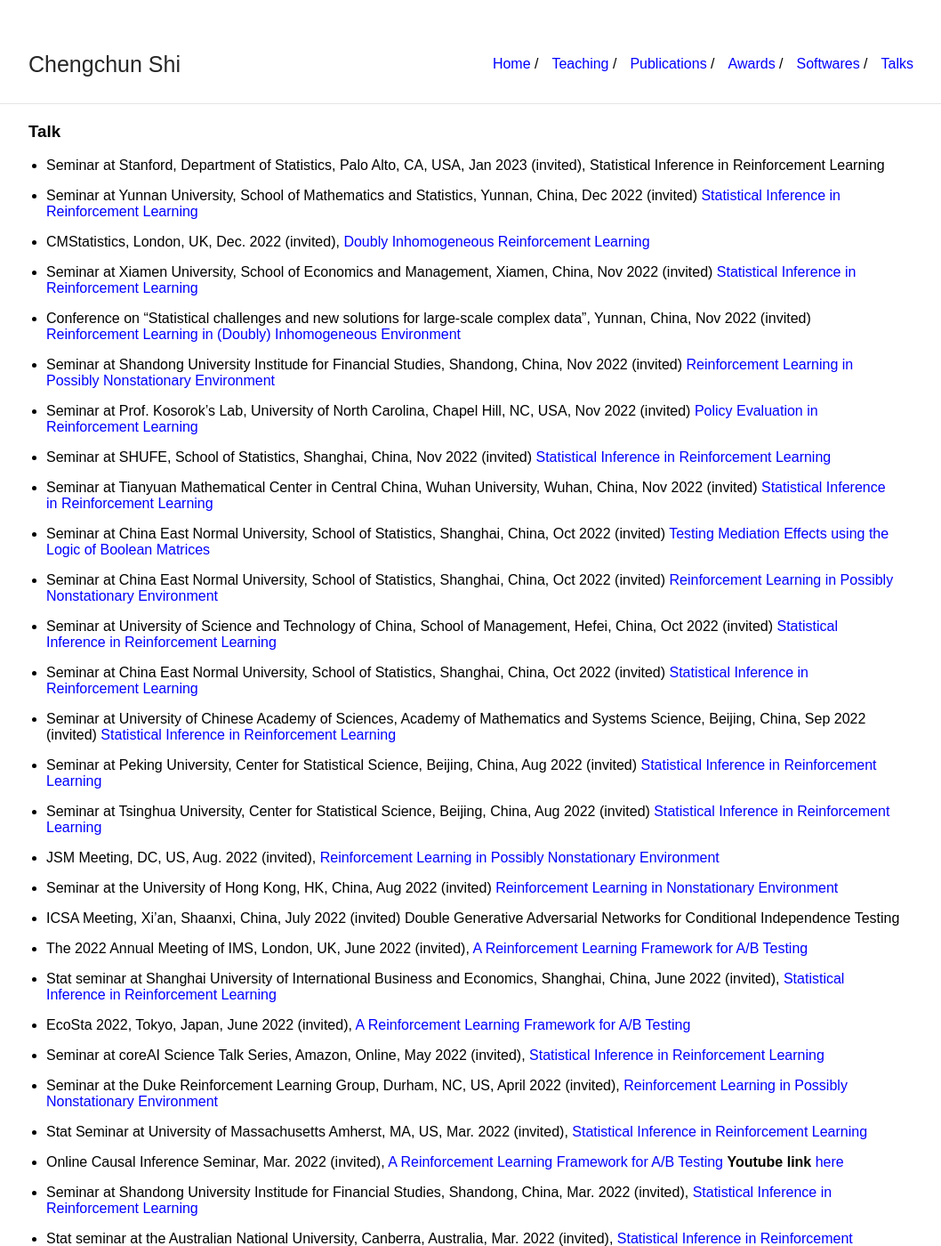
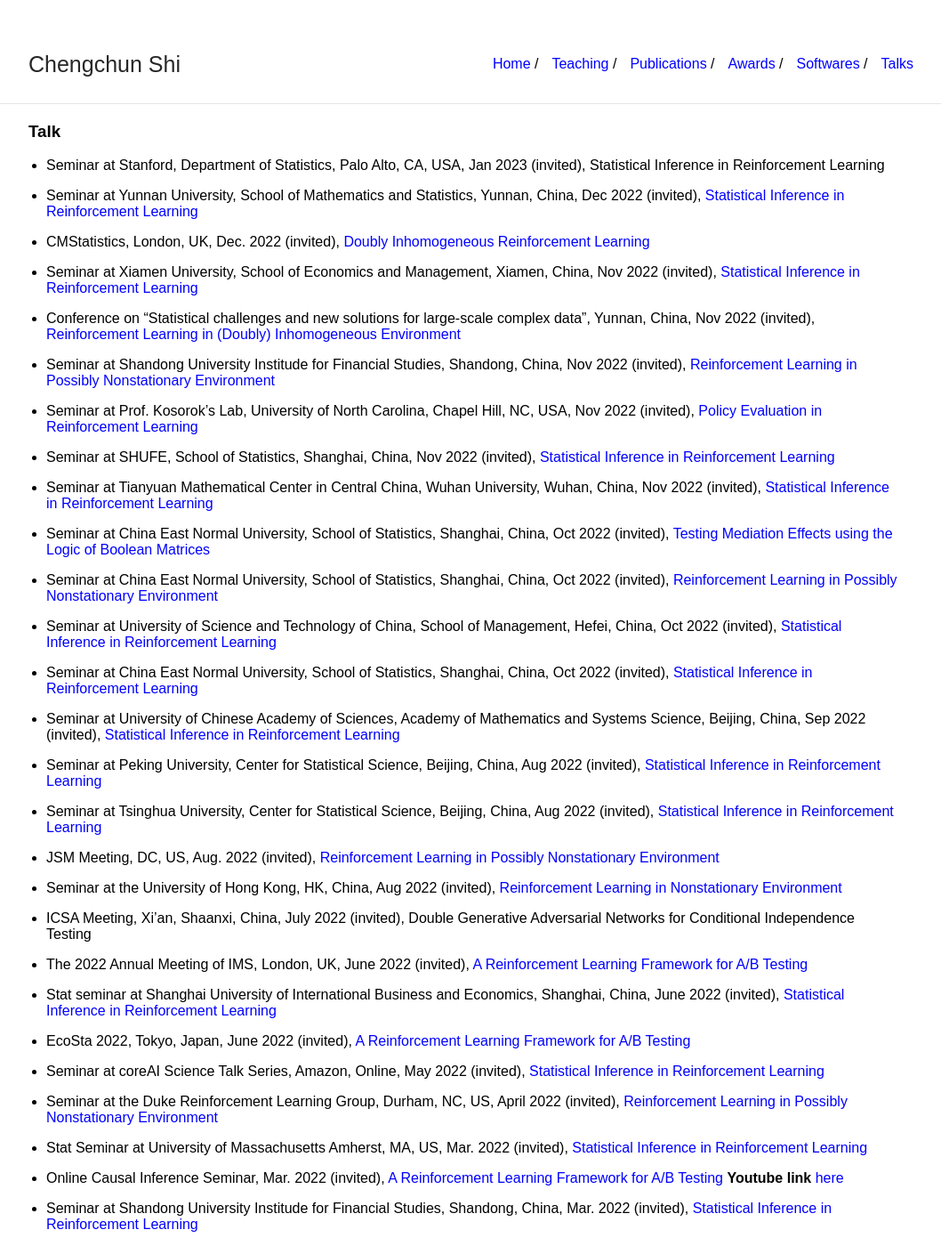
Before and after one commit to callmespring/callmespring.github.io, a Jekyll site: the page built from talk.md, in a window 1280 px wide and 1400 px high. Shown: the whole window at 89% size, without its empty margins (108-1166 px from the left). Built offline with Jekyll 4.4.1, drawn with Linux system fonts in a browser that asks for light colours.

Commit message:
Update talk.md

```diff
--- a/talk.md
+++ b/talk.md
@@ -7,41 +7,41 @@ title: Talk
 
 * Seminar at Stanford, Department of Statistics, Palo Alto, CA, USA, Jan 2023 (invited), Statistical Inference in Reinforcement Learning
 
-* Seminar at Yunnan University, School of Mathematics and Statistics, Yunnan, China, Dec 2022 (invited) [Statistical Inference in Reinforcement Learning](./slides/StatRL.pdf)
+* Seminar at Yunnan University, School of Mathematics and Statistics, Yunnan, China, Dec 2022 (invited), [Statistical Inference in Reinforcement Learning](./slides/StatRL.pdf)
 
 * CMStatistics, London, UK, Dec. 2022 (invited), [Doubly Inhomogeneous Reinforcement Learning](./slides/DIRL.pdf)
 
-* Seminar at Xiamen University, School of Economics and Management, Xiamen, China, Nov 2022 (invited) [Statistical Inference in Reinforcement Learning](./slides/StatRL.pdf)
+* Seminar at Xiamen University, School of Economics and Management, Xiamen, China, Nov 2022 (invited), [Statistical Inference in Reinforcement Learning](./slides/StatRL.pdf)
 
-* Conference on "Statistical challenges and new solutions for large-scale complex data", Yunnan, China, Nov 2022 (invited) [Reinforcement Learning in (Doubly) Inhomogeneous Environment](./slides/NonstatRL.pdf)
+* Conference on "Statistical challenges and new solutions for large-scale complex data", Yunnan, China, Nov 2022 (invited), [Reinforcement Learning in (Doubly) Inhomogeneous Environment](./slides/NonstatRL.pdf)
 
-* Seminar at Shandong University Institude for Financial Studies, Shandong, China, Nov 2022 (invited) [Reinforcement Learning in Possibly Nonstationary Environment](./slides/NonstatRL.pdf)
+* Seminar at Shandong University Institude for Financial Studies, Shandong, China, Nov 2022 (invited), [Reinforcement Learning in Possibly Nonstationary Environment](./slides/NonstatRL.pdf)
 
-* Seminar at Prof. Kosorok's Lab, University of North Carolina, Chapel Hill, NC, USA, Nov 2022 (invited) [Policy Evaluation in Reinforcement Learning](./slides/PE.pdf)
+* Seminar at Prof. Kosorok's Lab, University of North Carolina, Chapel Hill, NC, USA, Nov 2022 (invited), [Policy Evaluation in Reinforcement Learning](./slides/PE.pdf)
 
-* Seminar at SHUFE, School of Statistics, Shanghai, China, Nov 2022 (invited) [Statistical Inference in Reinforcement Learning](./slides/StatRL.pdf)
+* Seminar at SHUFE, School of Statistics, Shanghai, China, Nov 2022 (invited), [Statistical Inference in Reinforcement Learning](./slides/StatRL.pdf)
 
-* Seminar at Tianyuan Mathematical Center in Central China, Wuhan University, Wuhan, China, Nov 2022 (invited) [Statistical Inference in Reinforcement Learning](./slides/StatRL.pdf)
+* Seminar at Tianyuan Mathematical Center in Central China, Wuhan University, Wuhan, China, Nov 2022 (invited), [Statistical Inference in Reinforcement Learning](./slides/StatRL.pdf)
 
-* Seminar at China East Normal University, School of Statistics, Shanghai, China, Oct 2022 (invited) [Testing Mediation Effects using the Logic of Boolean Matrices](./slides/LOGAN.pdf)
+* Seminar at China East Normal University, School of Statistics, Shanghai, China, Oct 2022 (invited), [Testing Mediation Effects using the Logic of Boolean Matrices](./slides/LOGAN.pdf)
 
-* Seminar at China East Normal University, School of Statistics, Shanghai, China, Oct 2022 (invited) [Reinforcement Learning in Possibly Nonstationary Environment](./slides/NonstatRL.pdf)
+* Seminar at China East Normal University, School of Statistics, Shanghai, China, Oct 2022 (invited), [Reinforcement Learning in Possibly Nonstationary Environment](./slides/NonstatRL.pdf)
 
-* Seminar at University of Science and Technology of China, School of Management, Hefei, China, Oct 2022 (invited) [Statistical Inference in Reinforcement Learning](./slides/StatRL.pdf)
+* Seminar at University of Science and Technology of China, School of Management, Hefei, China, Oct 2022 (invited), [Statistical Inference in Reinforcement Learning](./slides/StatRL.pdf)
 
-* Seminar at China East Normal University, School of Statistics, Shanghai, China, Oct 2022 (invited) [Statistical Inference in Reinforcement Learning](./slides/StatRL.pdf)
+* Seminar at China East Normal University, School of Statistics, Shanghai, China, Oct 2022 (invited), [Statistical Inference in Reinforcement Learning](./slides/StatRL.pdf)
 
-* Seminar at University of Chinese Academy of Sciences, Academy of Mathematics and Systems Science, Beijing, China, Sep 2022 (invited) [Statistical Inference in Reinforcement Learning](./slides/StatRL.pdf)
+* Seminar at University of Chinese Academy of Sciences, Academy of Mathematics and Systems Science, Beijing, China, Sep 2022 (invited), [Statistical Inference in Reinforcement Learning](./slides/StatRL.pdf)
 
-* Seminar at Peking University, Center for Statistical Science, Beijing, China, Aug 2022 (invited) [Statistical Inference in Reinforcement Learning](./slides/StatRL.pdf)
+* Seminar at Peking University, Center for Statistical Science, Beijing, China, Aug 2022 (invited), [Statistical Inference in Reinforcement Learning](./slides/StatRL.pdf)
 
-* Seminar at Tsinghua University, Center for Statistical Science, Beijing, China, Aug 2022 (invited) [Statistical Inference in Reinforcement Learning](./slides/StatRL.pdf)
+* Seminar at Tsinghua University, Center for Statistical Science, Beijing, China, Aug 2022 (invited), [Statistical Inference in Reinforcement Learning](./slides/StatRL.pdf)
 
 * JSM Meeting, DC, US, Aug. 2022 (invited), [Reinforcement Learning in Possibly Nonstationary Environment](./slides/CUSUMRL.pdf)
 
-* Seminar at the University of Hong Kong, HK, China, Aug 2022 (invited) [Reinforcement Learning in Nonstationary Environment](./slides/NonstatRL.pdf)
+* Seminar at the University of Hong Kong, HK, China, Aug 2022 (invited), [Reinforcement Learning in Nonstationary Environment](./slides/NonstatRL.pdf)
 
-* ICSA Meeting, Xi'an, Shaanxi, China, July 2022 (invited) Double Generative Adversarial Networks for Conditional Independence Testing
+* ICSA Meeting, Xi'an, Shaanxi, China, July 2022 (invited), Double Generative Adversarial Networks for Conditional Independence Testing
 
 * The 2022 Annual Meeting of IMS, London, UK, June 2022 (invited), [A Reinforcement Learning Framework for A/B Testing](./slides/CausalRL_short.pdf)
 
```
